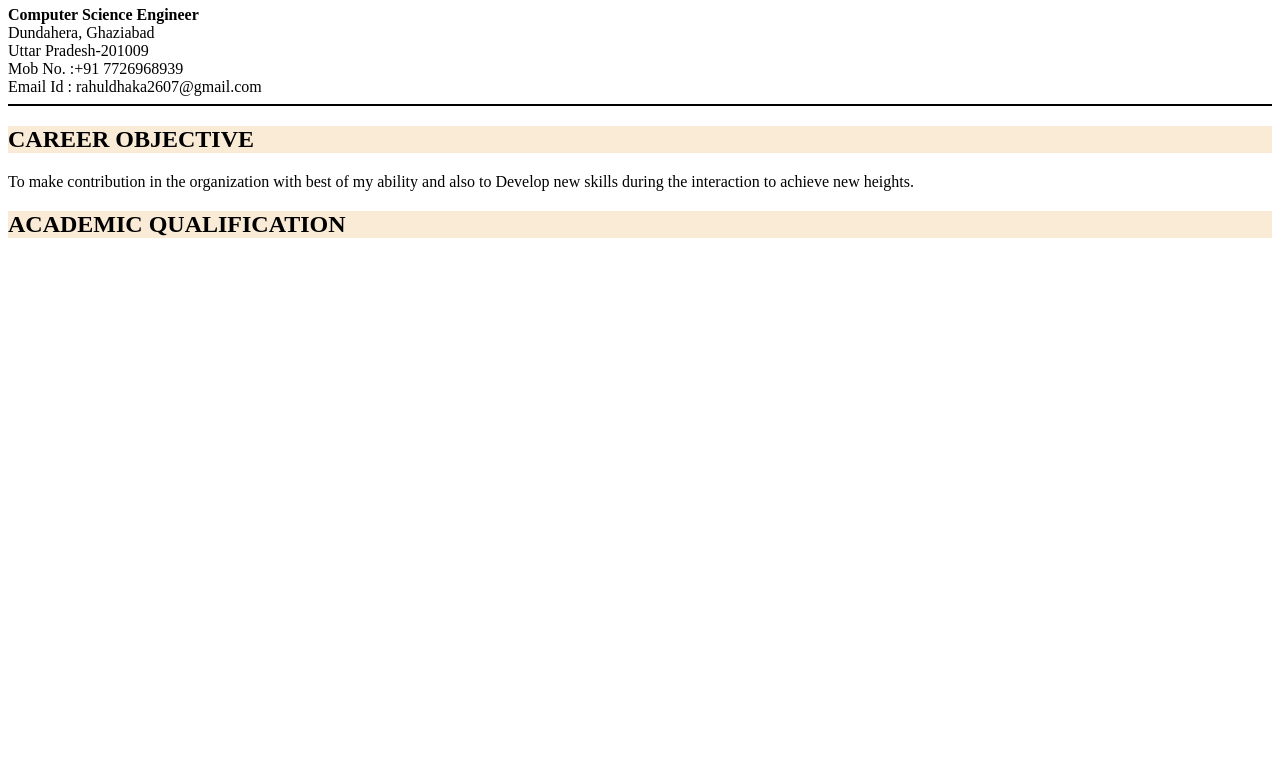
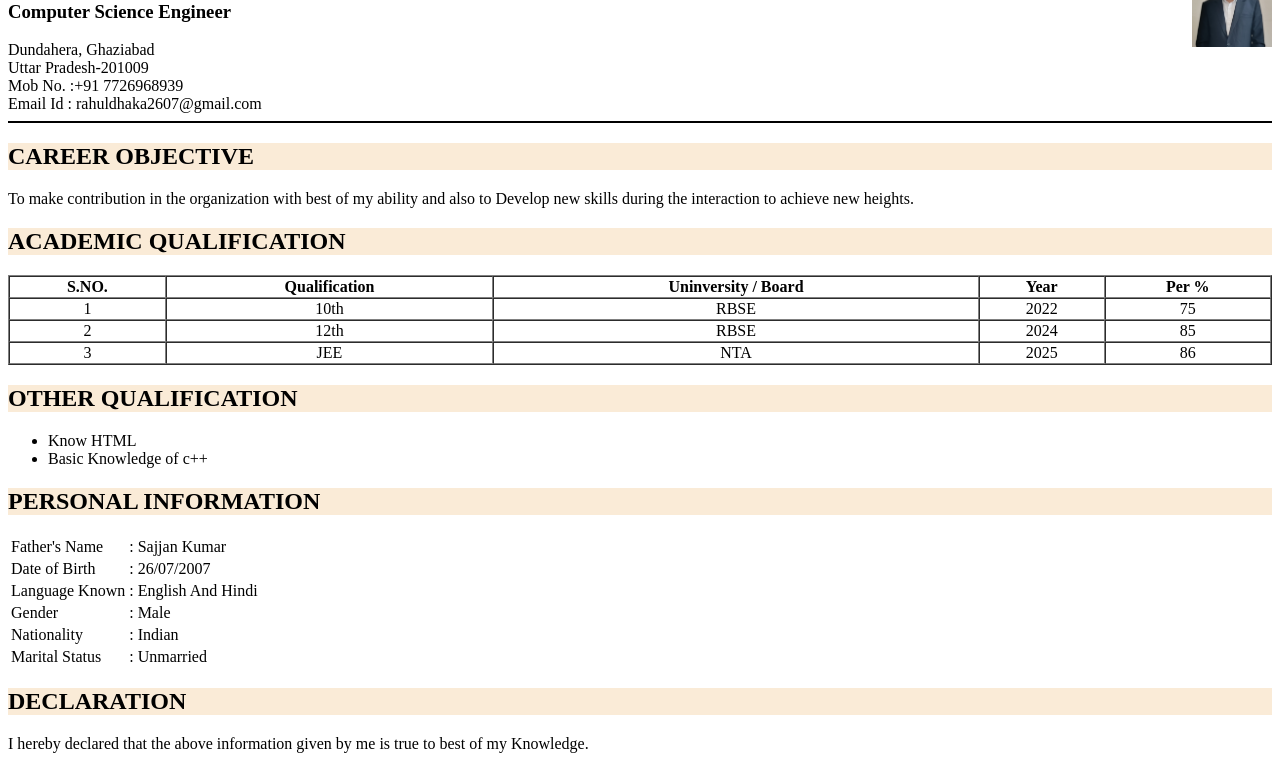
Before and after one commit to CSE23-classroom/create-your-own-resume-using-div-list-and-table-rahuldhaka2607, a plain HTML site: page resume.html in a window 1280 px wide. Shown: the part 132-901 px from the top of the page. Before the commit the page ends 800 px from the top, so only its background shows below. Drawn offline with Linux system fonts and the light colour scheme.

Commit message:
full resume

```diff
--- a/resume.html
+++ b/resume.html
@@ -11,19 +11,92 @@
     </style>
 </head>
 <body>
-    <h1 style="text-align: center;"><b>RESUME</b></h1>
-    <h1>Rahul Dhaka</h1>
-    <b>Computer Science Engineer</b><br>
-    Dundahera, Ghaziabad<br>
-    Uttar Pradesh-201009<br>
-    Mob No. :+91 7726968939<br>
-    Email Id : rahuldhaka2607@gmail.com
+    <h1 style="text-align: center;">RESUME</h1>
+    <img src="IMG_20250922_171001.jpg" alt="rahul photo" width="80" style="float: right;">
+    <b style="font-size: 30px;">Rahul Dhaka</b>
+    <h3>Computer Science Engineer</h3>
+    <div>
+        Dundahera, Ghaziabad<br>
+        Uttar Pradesh-201009<br>
+        Mob No. :+91 7726968939<br>
+        Email Id : rahuldhaka2607@gmail.com
+    </div>
     <hr style="height: 2px; border: none; background-color: black;">
-    <h2>CAREER OBJECTIVE</h2>
-    To make contribution in the organization with best of my ability and also to Develop new skills during the interaction to achieve new heights.
-    <h2>ACADEMIC QUALIFICATION</h2>
-
-
-
+    <div><h2>CAREER OBJECTIVE</h2>
+    To make contribution in the organization with best of my ability and also to Develop new skills during the interaction to achieve new heights.</div>
+    <div><h2>ACADEMIC QUALIFICATION</h2>
+    <table  border="1" width="100%" cellspacing ="0" style="text-align: center;">
+        <tr>
+            <th>S.NO.</th>
+            <th>Qualification</th>
+            <th>Uninversity / Board</th>
+            <th>Year</th>
+            <th>Per %</th>
+        </tr>
+        <tr>
+            <td>1</td>
+            <td>10th</td>
+            <td>RBSE</td>
+            <td>2022</td>
+            <td>75</td>
+        </tr>
+        <tr>
+            <td>2</td>
+            <td>12th</td>
+            <td>RBSE</td>
+            <td>2024</td>
+            <td>85</td>
+        </tr>
+        <tr>
+            <td>3</td>
+            <td>JEE</td>
+            <td>NTA</td>
+            <td>2025</td>
+            <td>86</td>
+        </tr>
+    </table></div>
+    <div><h2>OTHER QUALIFICATION</h2>
+    <ul>
+        <li>Know HTML</li>
+        <li>Basic Knowledge of c++</li>
+    </ul></div>
+    <div><h2>PERSONAL INFORMATION</h2>
+    <table>
+        <tr>
+            <td>Father's Name</td>
+            <td>:</td>
+            <td>Sajjan Kumar</td>
+        </tr>
+        <tr>
+            <td>Date of Birth</td>
+            <td>:</td>
+            <td>26/07/2007</td>
+        </tr>
+        <tr>
+            <td>Language Known</td>
+            <td>:</td>
+            <td>English And Hindi</td>
+        </tr>
+        <tr>
+            <td>Gender</td>
+            <td>:</td>
+            <td>Male</td>
+        </tr>
+        <tr>
+            <td>Nationality</td>
+            <td>:</td>
+            <td>Indian</td>
+        </tr>
+        <tr>
+            <td>Marital Status</td>
+            <td>:</td>
+            <td>Unmarried</td>
+        </tr>
+    </table></div>
+    <div><h2>DECLARATION</h2>
+    I hereby declared that the above information given by me is true to best of my Knowledge.</div>
+    <footer><h3>Date:</h3>
+    <h3>Place : Ghaziabad</h3>
+    <h3 style="text-align: right;">(Rahul Dhaka)</h3></footer>
 </body>
 </html>
```
Also changed, not shown: IMG_20250922_171001.jpg (added).
